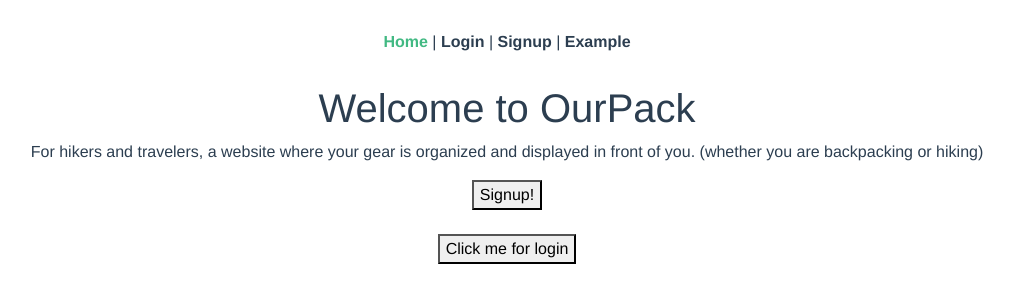
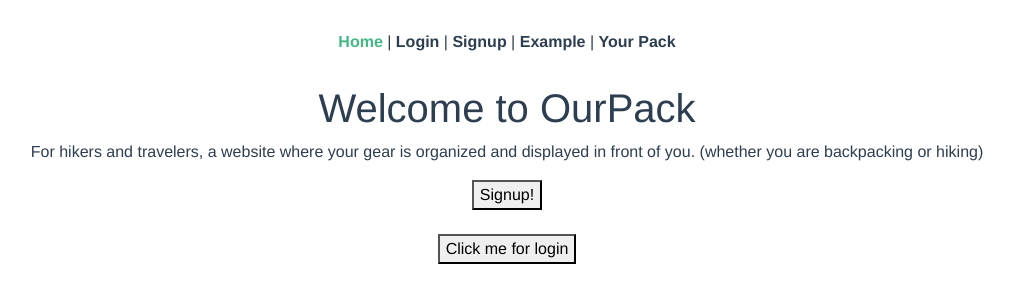
Before and after one commit to zackartborges/capstone_project_vue, a Vue app: page / in a window 1280 px wide. Shown: the top 302 px of the page, without its empty margins (133-1147 px from the left). Built offline with nearby package versions, Linux system fonts and the light colour scheme; what vuejs-smart-table would draw is missing.

Commit message:
adds create pack path and link

```diff
--- a/src/App.vue
+++ b/src/App.vue
@@ -71,6 +71,8 @@
       </span>
       |
       <router-link to="/example">Example</router-link>
+      |
+      <router-link to="/new">Your Pack</router-link>
     </div>
     <router-view />
   </div>
--- a/src/router/index.js
+++ b/src/router/index.js
@@ -5,6 +5,7 @@ import Login from "../views/Login.vue";
 import Signup from "../views/Signup.vue";
 import Logout from "../views/Logout.vue";
 import Example from "../views/Example.vue";
+import PackNew from "../views/PackNew.vue";
 
 Vue.use(VueRouter);
 
@@ -35,6 +36,11 @@ const routes = [
     component: Example,
   },
   {
+    path: "/new",
+    name: "PackNew",
+    component: PackNew,
+  },
+  {
     path: "/about",
     name: "About",
     // route level code-splitting
```
